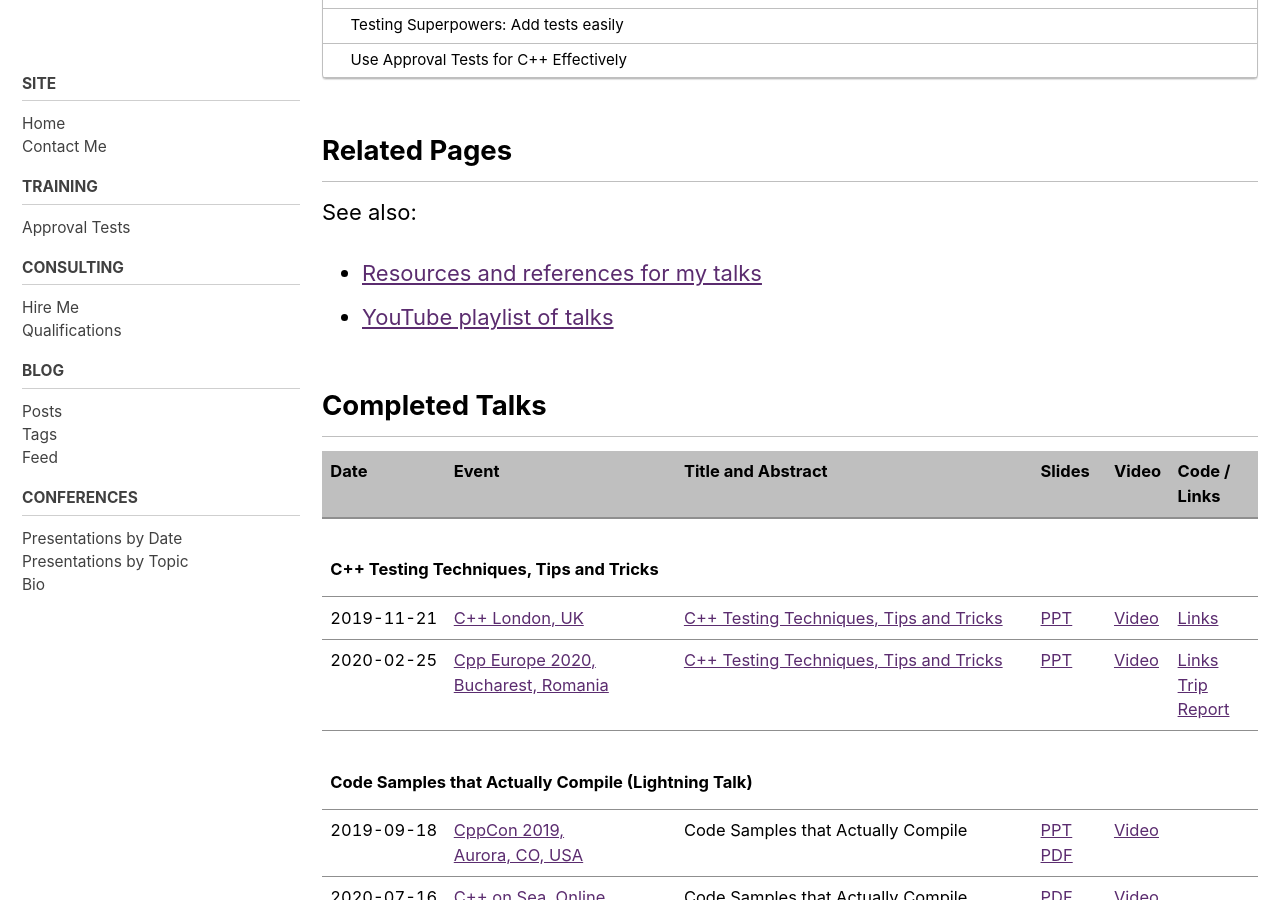
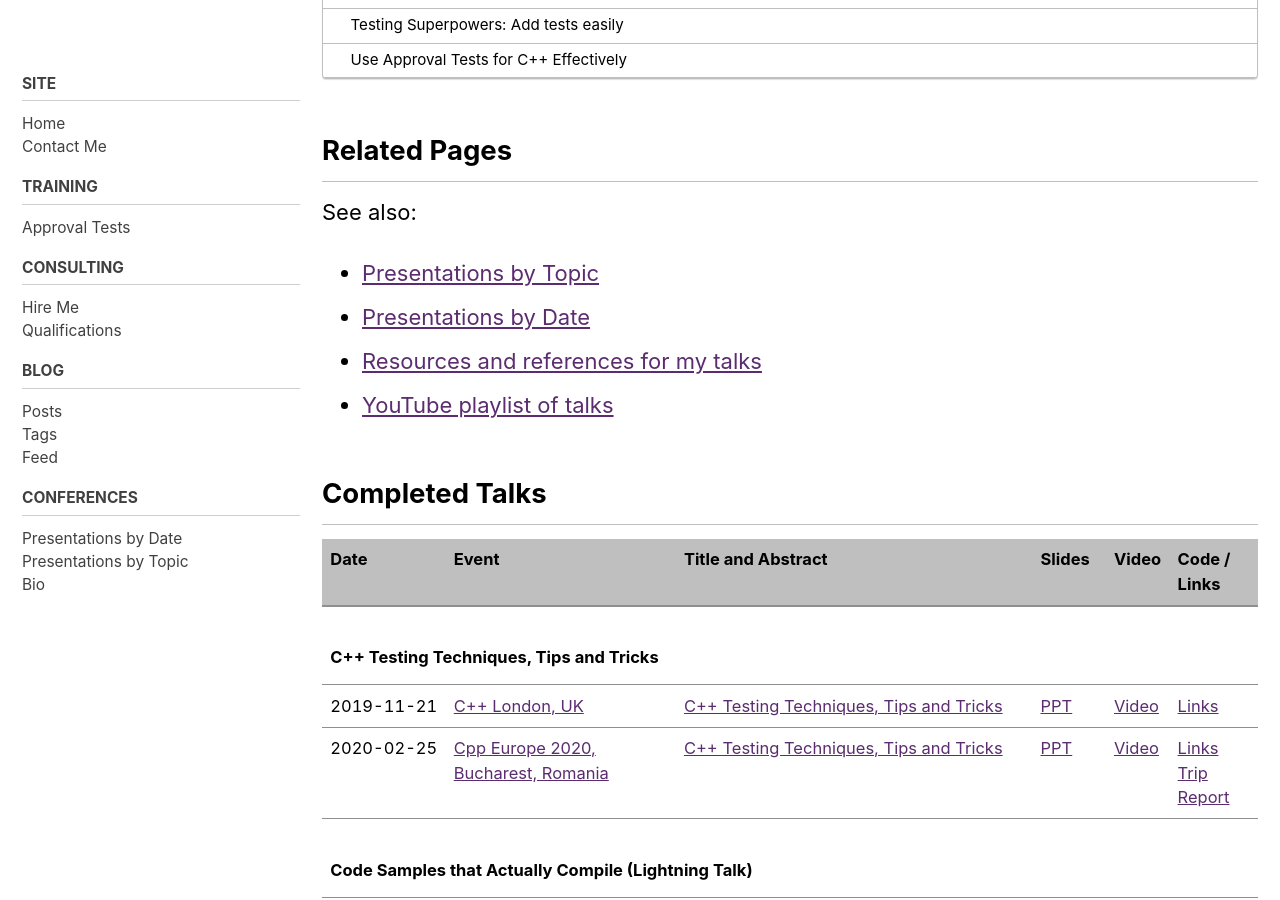
Before and after one commit to claremacrae/claremacrae.github.io, a Jekyll site: the page built from conferences/presentations_by_topic.md, in a window 1280 px wide and 900 px high, scrolled down 474 px. Built offline with Jekyll 4.4.1, drawn with Linux system fonts in a browser that asks for light colours; cached includes are drawn as plain includes; nearby versions of some CDN libraries.

Commit message:
Presentations: Add links between 2 pages

```diff
--- a/_includes/presentations/see-also.html
+++ b/_includes/presentations/see-also.html
@@ -2,6 +2,8 @@
 
 <p>See also:</p>
 <ul>
+  <li><a href="/conferences/presentations_by_topic.html">Presentations by Topic</a></li>
+  <li><a href="/conferences/presentations.html">Presentations by Date</a></li>
   <li><a href="https://github.com/claremacrae/talks">Resources and references for my talks</a></li>
   <li><a href="https://www.youtube.com/playlist?list=PLoe3M-5Wdtgzzw7J-owNzk2vFOwTO8VtF">YouTube playlist of talks</a></li>
 </ul>
```
